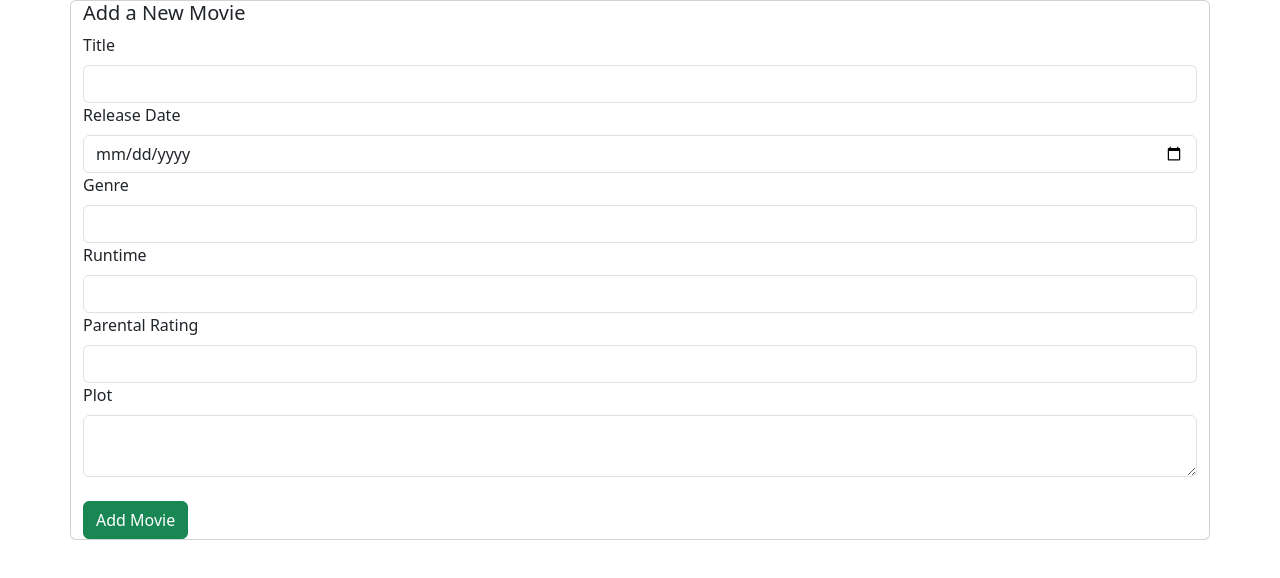
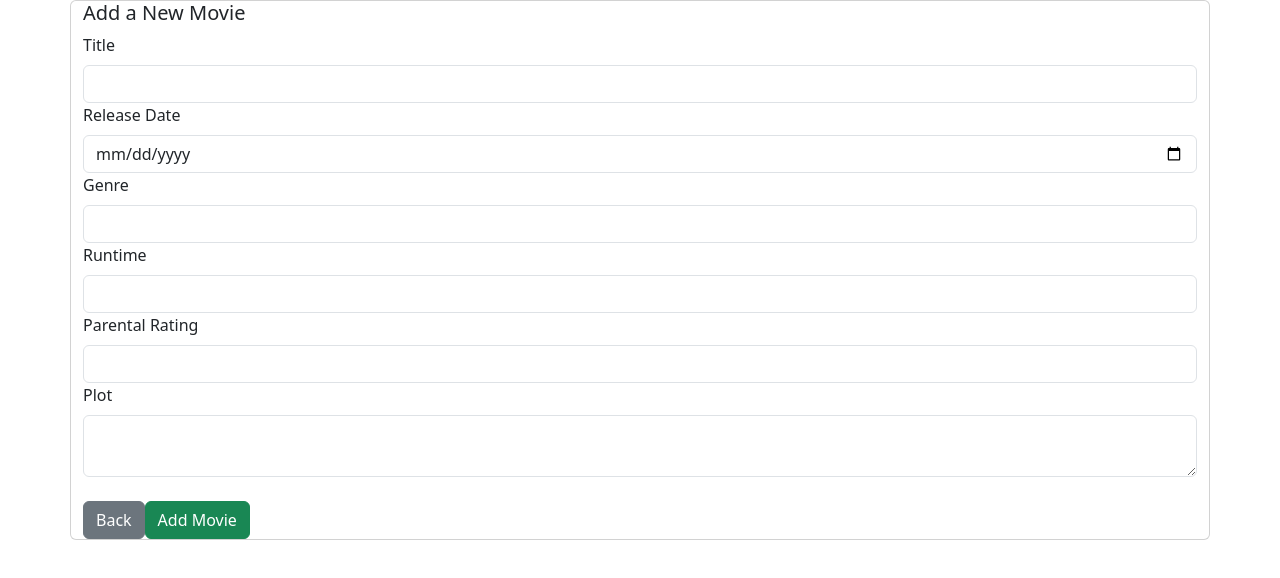
Before and after one commit to tteurs/technical-test-matheo-gracia-fork2, a React (Create React App) app in the folder movies-app/: page /add-movie in a window 1280 px wide. Shown: the top 578 px of the page. Built offline with nearby package versions, Linux system fonts and the light colour scheme.

Commit message:
add Back button

```diff
--- a/movies-app/src/components/AddMovie.js
+++ b/movies-app/src/components/AddMovie.js
@@ -1,5 +1,5 @@
 import React, { useState } from 'react';
-import { useNavigate } from 'react-router-dom';
+import { useNavigate, Link } from 'react-router-dom';
 import { addMovie } from '../services/api';
 import { Button, Card, CardTitle, Form, Container, Row } from 'react-bootstrap';
 import 'bootstrap/dist/css/bootstrap.min.css';
@@ -64,6 +64,7 @@ const AddMovie = () => {
             </Form.Group>
             <br />
             <Form.Group>
+              <Button variant="secondary" as={Link} to="/">Back</Button>
               <Button variant="success" type="submit">Add Movie</Button>
             </Form.Group>
           </Form>
```
